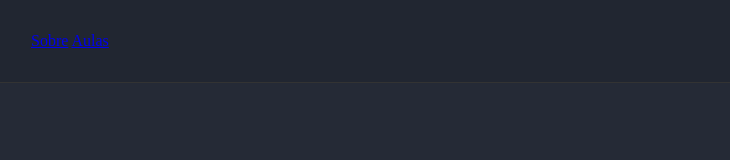
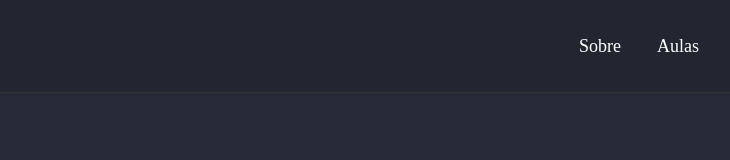
Before and after one commit to marciacssantos/portfolioRocketseat, a plain HTML site: page index.html in a window 1280 px wide. Shown: the whole page, without its empty margins (1-731 px from the left). Drawn offline with Linux system fonts and the light colour scheme.

Commit message:
Mais estilos no Menu

```diff
--- a/index.html
+++ b/index.html
@@ -19,6 +19,16 @@
             border-bottom: 1px solid #333;
             background:rgba(0,0,0,0.1)
         }
+        header div{
+            text-align: center;
+        }
+        header div a{
+            color: white;
+            font-size: 18px;
+            line-height: 28px;
+            margin: 0 16px;
+            text-decoration: none;
+        }
 
     </style>
 </head>
```
